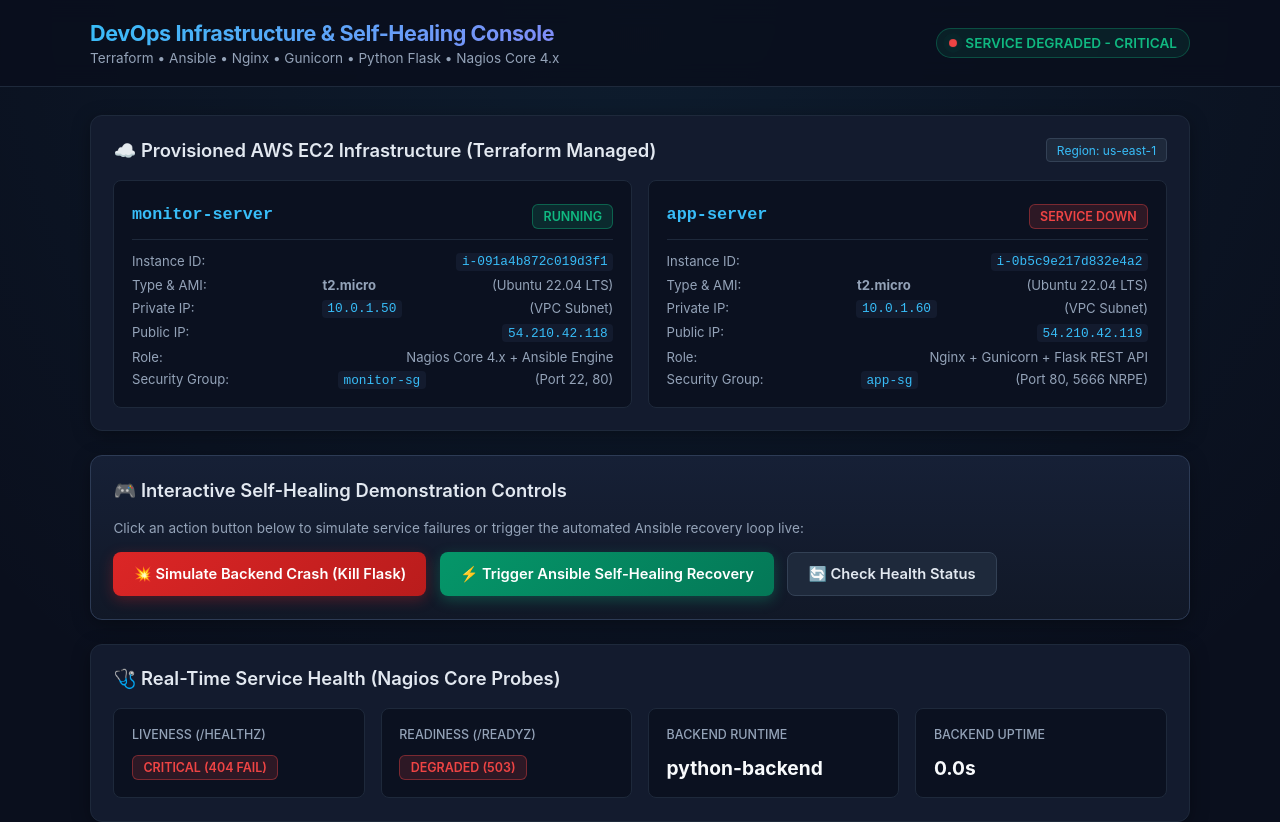
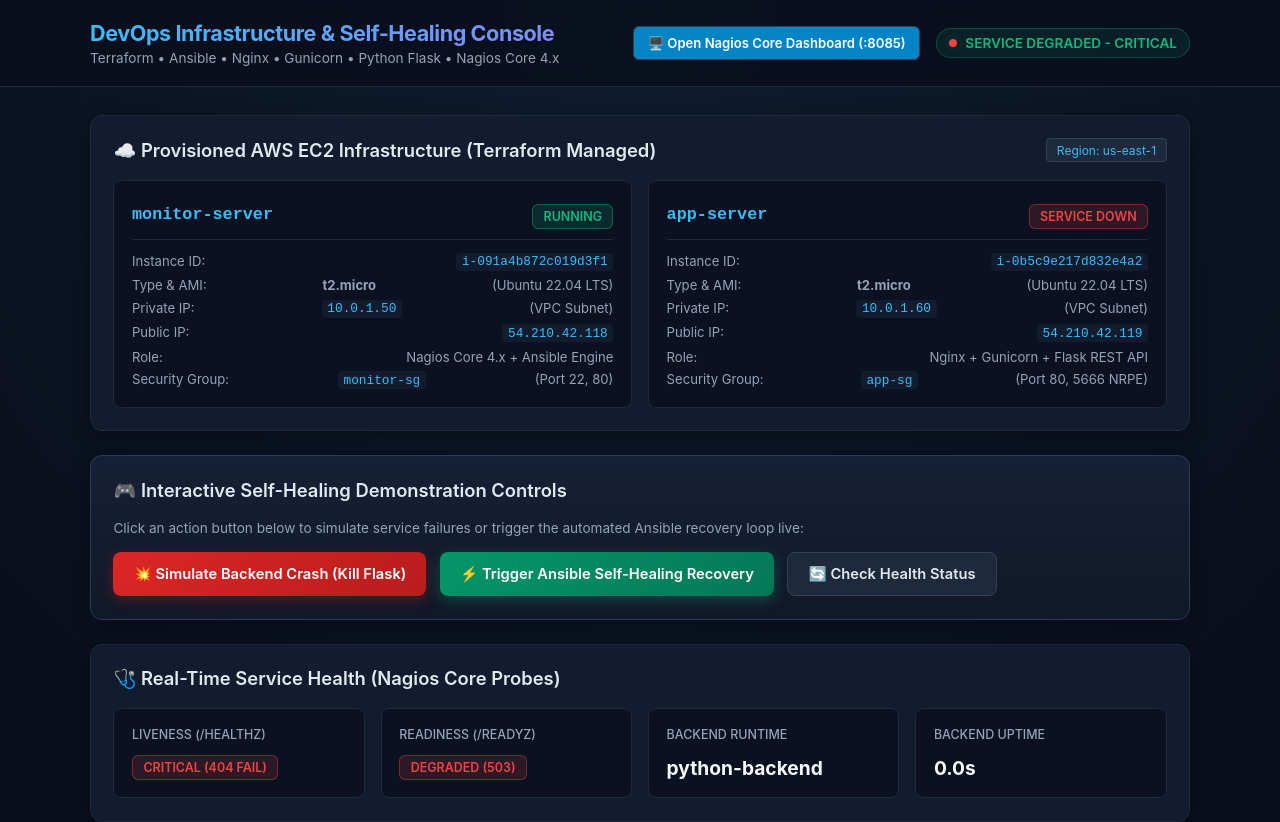
Before and after one commit to ojaswi1234/aws_monitoring_terraform, a plain HTML site: page frontend/index.html in a window 1280 px wide. Shown: the top 822 px of the page. Drawn offline with Linux system fonts and the light colour scheme; no server answers.

Commit message:
feat: launch live nagios core dashboard on port 8085 alongside gunicorn console

```diff
--- a/frontend/index.html
+++ b/frontend/index.html
@@ -13,9 +13,14 @@
                 <div class="brand-title">DevOps Infrastructure & Self-Healing Console</div>
                 <p class="subtitle">Terraform &bull; Ansible &bull; Nginx &bull; Gunicorn &bull; Python Flask &bull; Nagios Core 4.x</p>
             </div>
-            <div class="header-status-indicator">
-                <span class="pulse-dot" id="global-pulse"></span>
-                <span id="global-status-text">SYSTEM OPERATIONAL</span>
+            <div style="display:flex;align-items:center;gap:1rem;">
+                <a href="http://localhost:8085" target="_blank" class="btn" style="background:#0284c7;color:white;text-decoration:none;font-weight:600;display:inline-flex;align-items:center;gap:0.4rem;">
+                    🖥️ Open Nagios Core Dashboard (:8085)
+                </a>
+                <div class="header-status-indicator">
+                    <span class="pulse-dot" id="global-pulse"></span>
+                    <span id="global-status-text">SYSTEM OPERATIONAL</span>
+                </div>
             </div>
         </div>
     </header>
```
Also changed, not shown: 2 other files.
